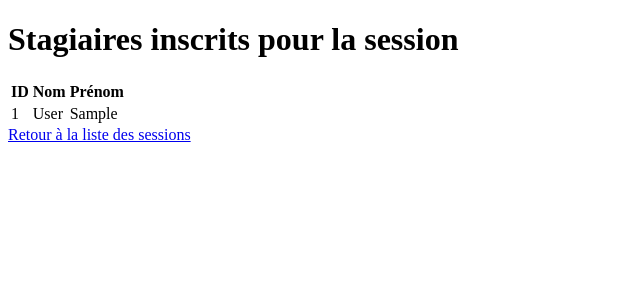
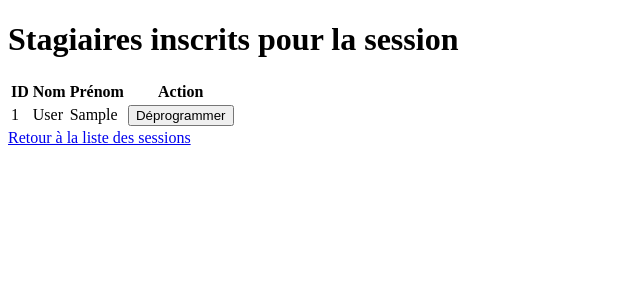
Before and after one commit to Kazae67/Session, a Symfony app: template templates/session/inscrits.html.twig in a window 1280 px wide. Shown: the top 300 px of the page, without its empty margins (0-640 px from the left). Run offline with Twig, Linux system fonts and the light colour scheme; the template is opened without the code that fills it: most values are stand-ins (such as "Sample title", 1, 10 or a date in 2020); some libraries are stand-ins or nearby versions.

Commit message:
ajout boutton déprogrammer

```diff
--- a/src/Entity/Session.php
+++ b/src/Entity/Session.php
@@ -147,6 +147,7 @@ class Session
         return $this;
     }
 
+
     public function __toString(): string
     {
         return $this->label;
--- a/templates/session/inscrits.html.twig
+++ b/templates/session/inscrits.html.twig
@@ -11,7 +11,7 @@
                 <th>ID</th>
                 <th>Nom</th>
                 <th>Prénom</th>
-
+                <th>Action</th>
             </tr>
         </thead>
         <tbody>
@@ -20,7 +20,11 @@
                     <td>{{ stagiaire.id }}</td>
                     <td>{{ stagiaire.lastName }}</td>
                     <td>{{ stagiaire.firstName }}</td>
-
+                    <td>
+                        <form action="{{ path('app_session_deprogrammer', {'sessionId': session.id, 'stagiaireId': stagiaire.id}) }}" method="post">
+                            <button type="submit">Déprogrammer</button>
+                        </form>
+                    </td>
                 </tr>
             {% endfor %}
         </tbody>
```
Also changed, not shown: src/Controller/SessionController.php (+15 -0 lines).
